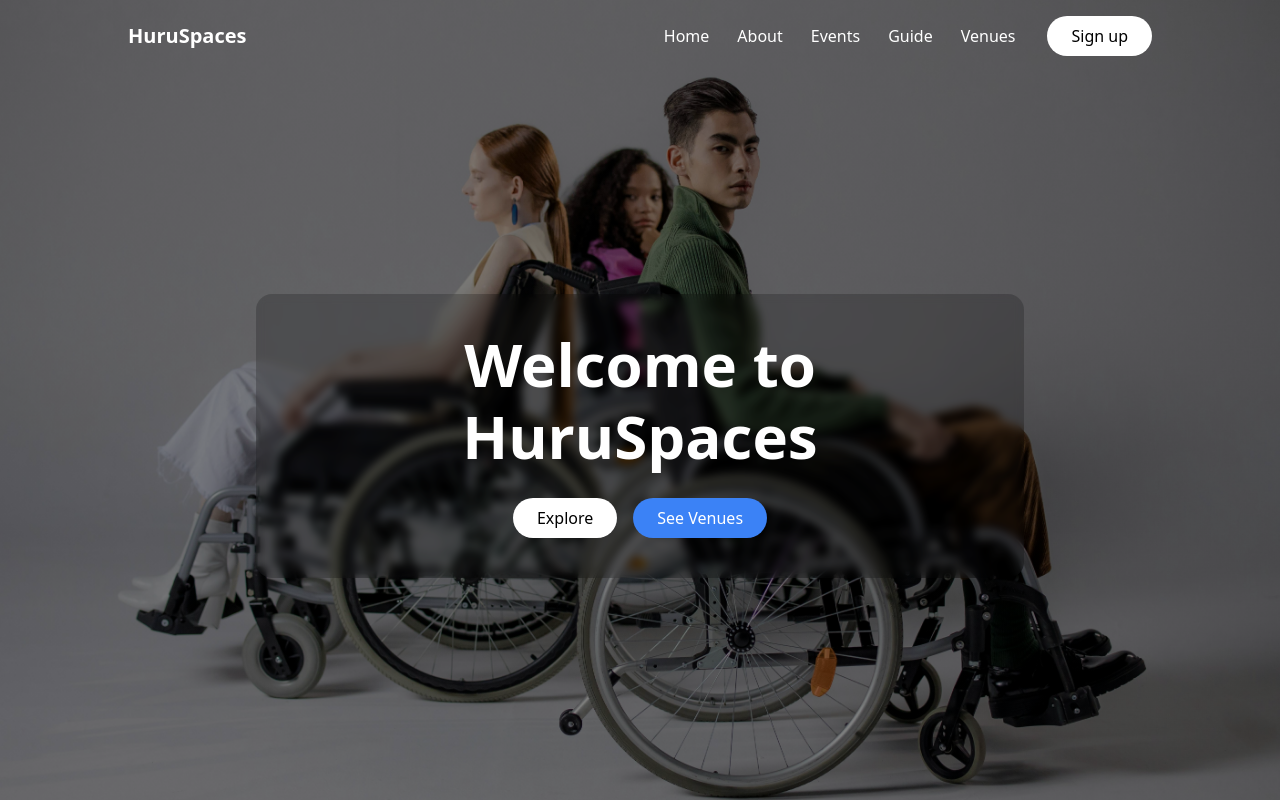
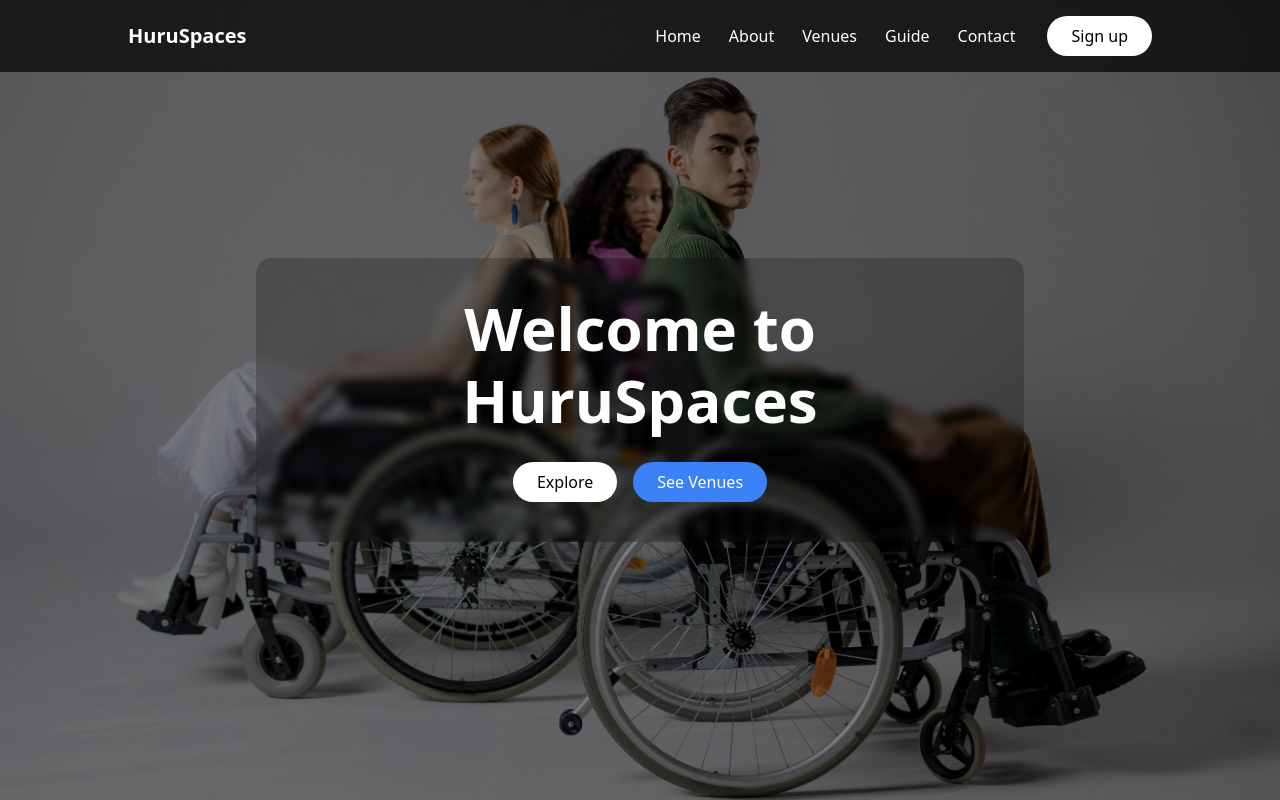
Before and after one commit to StanleyKioko/HuruHack, a React (Vite) app: page / in a window 1280 px wide. Shown: the top 800 px of the page. Built offline with nearby package versions, Linux system fonts and the light colour scheme.

Commit message:
Updated App.js us  Page

```diff
--- a/src/components/Navbar.jsx
+++ b/src/components/Navbar.jsx
@@ -1,15 +1,55 @@
-import React, { useState } from 'react'
-import { FiMenu, FiX } from 'react-icons/fi' // Using Feather icons for a clean look
+import React, { useState, useEffect } from 'react'
+import { FiMenu, FiX, FiHome, FiInfo, FiMapPin, FiBook, FiMail } from 'react-icons/fi' // Using Feather icons for a clean look
 
 const Navbar = () => {
   const [isMenuOpen, setIsMenuOpen] = useState(false);
+  const [activeSection, setActiveSection] = useState('');
+
+  // Prevent body scroll when mobile menu is open
+  useEffect(() => {
+    if (isMenuOpen) {
+      document.body.style.overflow = 'hidden';
+    } else {
+      document.body.style.overflow = 'auto';
+    }
+
+    // Cleanup function
+    return () => {
+      document.body.style.overflow = 'auto';
+    };
+  }, [isMenuOpen]);
 
   const toggleMenu = () => {
     setIsMenuOpen(!isMenuOpen);
   };
 
+  // Function to handle smooth scrolling
+  const scrollToSection = (sectionId) => {
+    const section = document.getElementById(sectionId);
+
+    if (section) {
+      // Close mobile menu if open
+      if (isMenuOpen) {
+        toggleMenu();
+      }
+
+      // Set active section
+      setActiveSection(sectionId);
+
+      // Add offset for fixed navbar
+      const yOffset = -80;
+      const y = section.getBoundingClientRect().top + window.pageYOffset + yOffset;
+
+      // Scroll to section with smooth behavior
+      window.scrollTo({
+        top: y,
+        behavior: 'smooth'
+      });
+    }
+  };
+
   return (
-    <div className='w-full'>
+    <div className='w-full fixed top-0 left-0 z-40 bg-black/70 backdrop-blur-sm'>
         <div className='container mx-auto flex items-center justify-between py-4 px-6 md:px-20 lg:px-32'>
             {/* Logo or Brand */}
             <div className='text-white font-semibold text-xl'>
@@ -21,11 +61,46 @@ const Navbar = () => {
                 {/* Desktop Navigation Links */}
                 <nav>
                     <ul className='flex gap-7 text-white items-center'>
-                        <li><a href="#home" className='cursor-pointer hover:text-gray-400 transition-colors'>Home</a></li>
-                        <li><a href="#about" className='cursor-pointer hover:text-gray-400 transition-colors'>About</a></li>
-                        <li><a href="#events" className='cursor-pointer hover:text-gray-400 transition-colors'>Events</a></li>
-                        <li><a href="#guide" className='cursor-pointer hover:text-gray-400 transition-colors'>Guide</a></li>
-                        <li><a href="#venues" className='cursor-pointer hover:text-gray-400 transition-colors'>Venues</a></li>
+                        <li>
+                          <button
+                            onClick={() => scrollToSection('Header')}
+                            className={`cursor-pointer hover:text-blue-300 transition-colors ${activeSection === 'Header' ? 'text-blue-300' : ''}`}
+                          >
+                            Home
+                          </button>
+                        </li>
+                        <li>
+                          <button
+                            onClick={() => scrollToSection('About')}
+                            className={`cursor-pointer hover:text-blue-300 transition-colors ${activeSection === 'About' ? 'text-blue-300' : ''}`}
+                          >
+                            About
+                          </button>
+                        </li>
+                        <li>
+                          <button
+                            onClick={() => scrollToSection('Venues')}
+                            className={`cursor-pointer hover:text-blue-300 transition-colors ${activeSection === 'Venues' ? 'text-blue-300' : ''}`}
+                          >
+                            Venues
+                          </button>
+                        </li>
+                        <li>
+                          <button
+                            onClick={() => scrollToSection('Guide')}
+                            className={`cursor-pointer hover:text-blue-300 transition-colors ${activeSection === 'Guide' ? 'text-blue-300' : ''}`}
+                          >
+                            Guide
+                          </button>
+                        </li>
+                        <li>
+                          <button
+                            onClick={() => scrollToSection('Contact')}
+                            className={`cursor-pointer hover:text-blue-300 transition-colors ${activeSection === 'Contact' ? 'text-blue-300' : ''}`}
+                          >
+                            Contact
+                          </button>
+                        </li>
                     </ul>
                 </nav>
 
@@ -40,32 +115,101 @@ const Navbar = () => {
                 <button
                   onClick={toggleMenu}
                   className='p-2 bg-white/10 rounded-full flex items-center justify-center focus:outline-none hover:bg-white/20 transition-colors'
+                  aria-label="Toggle navigation menu"
                 >
                     <FiMenu className="text-white w-5 h-5" />
                 </button>
             </div>
 
-            {/* Mobile Menu */}
-            <div className={`md:hidden fixed z-50 inset-0 bg-black bg-opacity-90 backdrop-blur-sm transform transition-all duration-300 ${isMenuOpen ? 'opacity-100 visible' : 'opacity-0 invisible pointer-events-none'}`}>
-                <div className='absolute top-4 right-4'>
+            {/* Improved Mobile Menu */}
+            <div
+                className={`md:hidden fixed inset-0 z-50 transition-all duration-300 ${
+                    isMenuOpen
+                        ? 'opacity-100 visible'
+                        : 'opacity-0 invisible pointer-events-none'
+                }`}
+            >
+                {/* Overlay */}
+                <div className="absolute inset-0 bg-black/90 backdrop-blur-md" onClick={toggleMenu}></div>
+
+                {/* Menu Content */}
+                <div className="absolute inset-y-0 right-0 w-4/5 max-w-sm bg-gray-900 shadow-lg transform transition-transform duration-300 ease-in-out flex flex-col h-full"
+                    style={{ transform: isMenuOpen ? 'translateX(0)' : 'translateX(100%)' }}
+                >
+                    {/* Close Button */}
+                    <div className='flex justify-end p-4'>
                         <button
                           onClick={toggleMenu}
                           className='p-2 bg-white/10 rounded-full flex items-center justify-center hover:bg-white/20 transition-colors'
+                          aria-label="Close navigation menu"
                         >
                             <FiX className="text-white w-5 h-5" />
                         </button>
                     </div>
-                <ul className='flex flex-col items-center justify-center h-full gap-6 text-lg text-white'>
-                    <li><a href="#home" onClick={toggleMenu} className='px-4 py-2 hover:text-gray-300 transition-colors'>Home</a></li>
-                    <li><a href="#about" onClick={toggleMenu} className='px-4 py-2 hover:text-gray-300 transition-colors'>About</a></li>
-                    <li><a href="#events" onClick={toggleMenu} className='px-4 py-2 hover:text-gray-300 transition-colors'>Events</a></li>
-                    <li><a href="#guide" onClick={toggleMenu} className='px-4 py-2 hover:text-gray-300 transition-colors'>Guide</a></li>
-                    <li><a href="#venues" onClick={toggleMenu} className='px-4 py-2 hover:text-gray-300 transition-colors'>Venues</a></li>
-                    {/* Sign up button in mobile menu */}
-                    <li className='mt-4'>
-                        <button className='bg-white text-black px-8 py-2 rounded-full hover:bg-opacity-90 transition-all'>Sign up</button>
+
+                    {/* Mobile Brand */}
+                    <div className='text-white font-bold text-xl px-8 py-3 border-b border-gray-800'>
+                        HuruSpaces
+                    </div>
+
+                    {/* Mobile Navigation Links - Removed overflow-y-auto and adjusted spacing */}
+                    <nav className='flex-1 py-2 flex items-center'>
+                        <ul className='flex flex-col w-full text-white'>
+                            <li>
+                                <button
+                                    onClick={() => scrollToSection('Header')}
+                                    className='w-full flex items-center px-8 py-2.5 hover:bg-blue-900/30 transition-colors'
+                                >
+                                    <FiHome className="mr-3 text-blue-400" />
+                                    <span>Home</span>
+                                </button>
+                            </li>
+                            <li>
+                                <button
+                                    onClick={() => scrollToSection('About')}
+                                    className='w-full flex items-center px-8 py-2.5 hover:bg-blue-900/30 transition-colors'
+                                >
+                                    <FiInfo className="mr-3 text-blue-400" />
+                                    <span>About</span>
+                                </button>
+                            </li>
+                            <li>
+                                <button
+                                    onClick={() => scrollToSection('Venues')}
+                                    className='w-full flex items-center px-8 py-2.5 hover:bg-blue-900/30 transition-colors'
+                                >
+                                    <FiMapPin className="mr-3 text-blue-400" />
+                                    <span>Venues</span>
+                                </button>
+                            </li>
+                            <li>
+                                <button
+                                    onClick={() => scrollToSection('Guide')}
+                                    className='w-full flex items-center px-8 py-2.5 hover:bg-blue-900/30 transition-colors'
+                                >
+                                    <FiBook className="mr-3 text-blue-400" />
+                                    <span>Guide</span>
+                                </button>
+                            </li>
+                            <li>
+                                <button
+                                    onClick={() => scrollToSection('Contact')}
+                                    className='w-full flex items-center px-8 py-2.5 hover:bg-blue-900/30 transition-colors'
+                                >
+                                    <FiMail className="mr-3 text-blue-400" />
+                                    <span>Contact</span>
+                                </button>
                             </li>
                         </ul>
+                    </nav>
+
+                    {/* Mobile Footer with Sign Up */}
+                    <div className='px-8 py-4 border-t border-gray-800 mt-auto'>
+                        <button className='w-full bg-white text-black py-3 px-4 rounded-full hover:bg-opacity-90 transition-all font-medium flex items-center justify-center'>
+                            Sign up
+                        </button>
+                    </div>
+                </div>
             </div>
         </div>
     </div>
```
Lines whose indentation alone changed are shown as unchanged.
